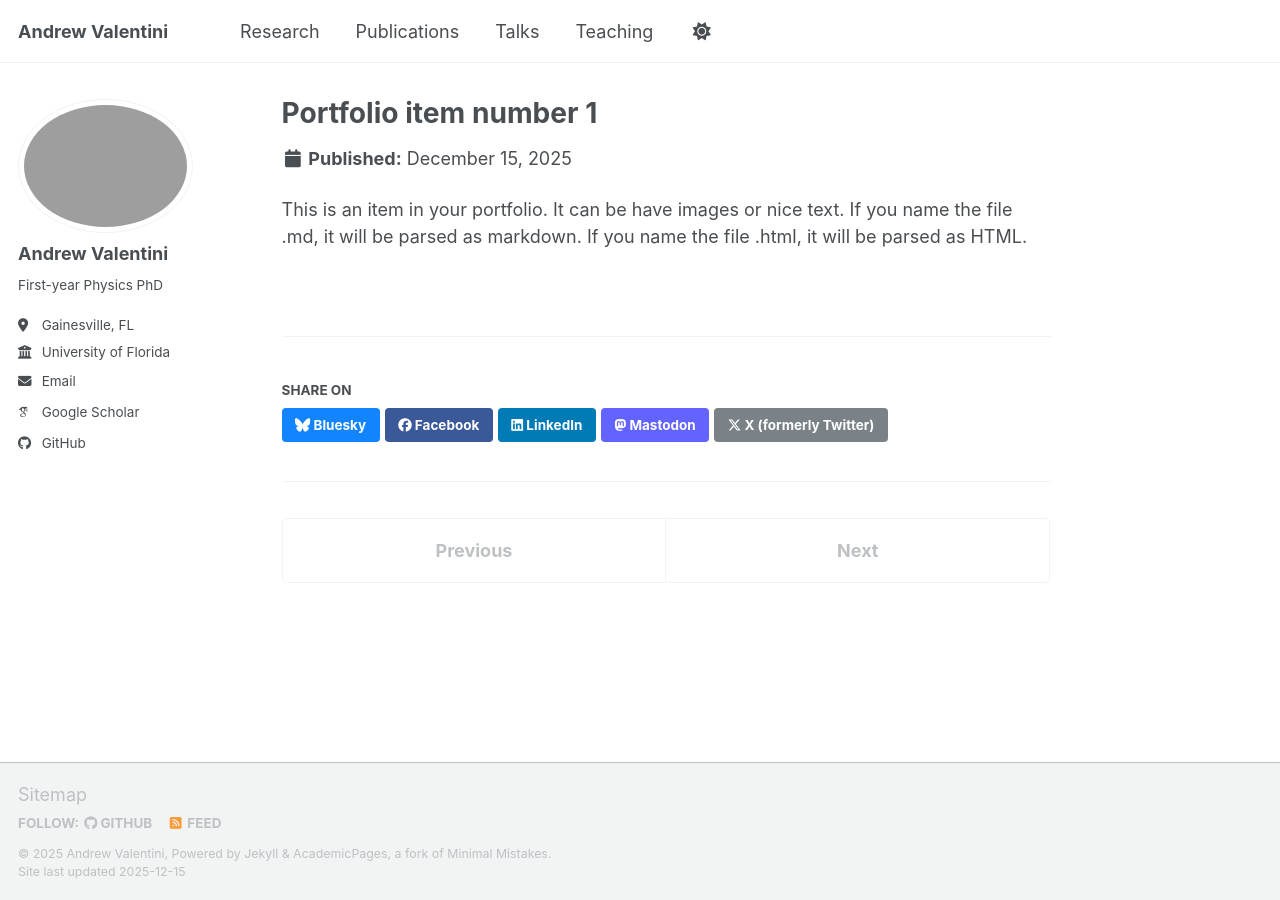
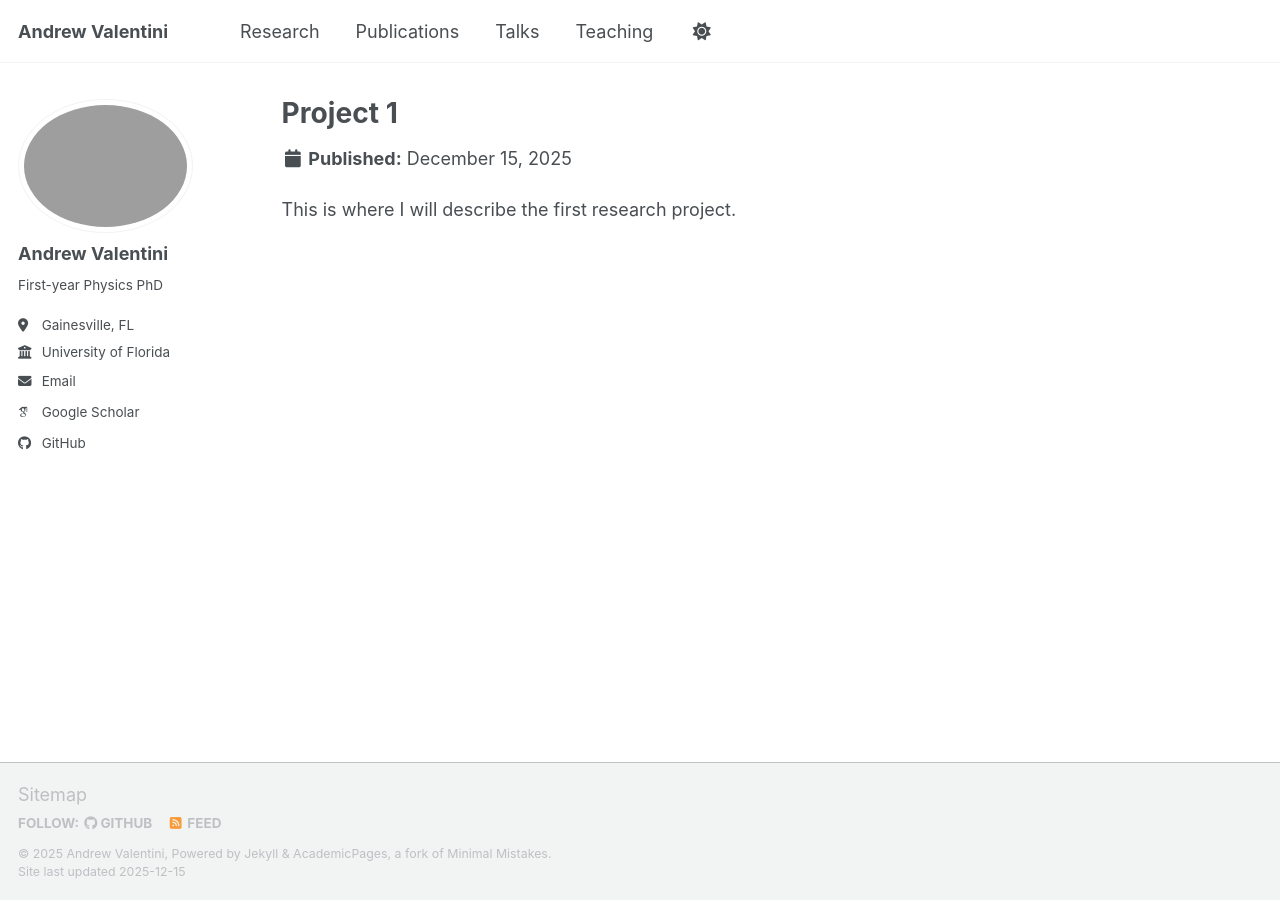
Before and after one commit to AndrewValentini/andrewfvalentini, a Jekyll site: the page built from _portfolio/portfolio-1.md, in a window 1280 px wide. Built offline with Jekyll 4.4.1, drawn with Linux system fonts in a browser that asks for light colours; some web fonts are replaced; a script bundle is joined from its source files by our own code; library files that are not in the unit come from our copies.

```diff
--- a/_pages/portfolio.html
+++ b/_pages/portfolio.html
@@ -1,6 +1,6 @@
 ---
 layout: archive
-title: "Portfolio"
+title: "Research Projects"
 permalink: /portfolio/
 author_profile: true
 ---
--- a/_portfolio/portfolio-1.md
+++ b/_portfolio/portfolio-1.md
@@ -1,7 +1,9 @@
 ---
-title: "Portfolio item number 1"
+title: "Project 1"
 excerpt: "Short description of portfolio item number 1<br/><img src='/images/500x300.png'>"
 collection: portfolio
+share : false
+navigation: false
 ---
 
-This is an item in your portfolio. It can be have images or nice text. If you name the file .md, it will be parsed as markdown. If you name the file .html, it will be parsed as HTML.
+This is where I will describe the first research project.
```
Also changed, not shown: _portfolio/portfolio-2.html (deleted, +0 -7 lines), _publications/2009-10-01-paper-title-number-1.md (+4 -7 lines).
